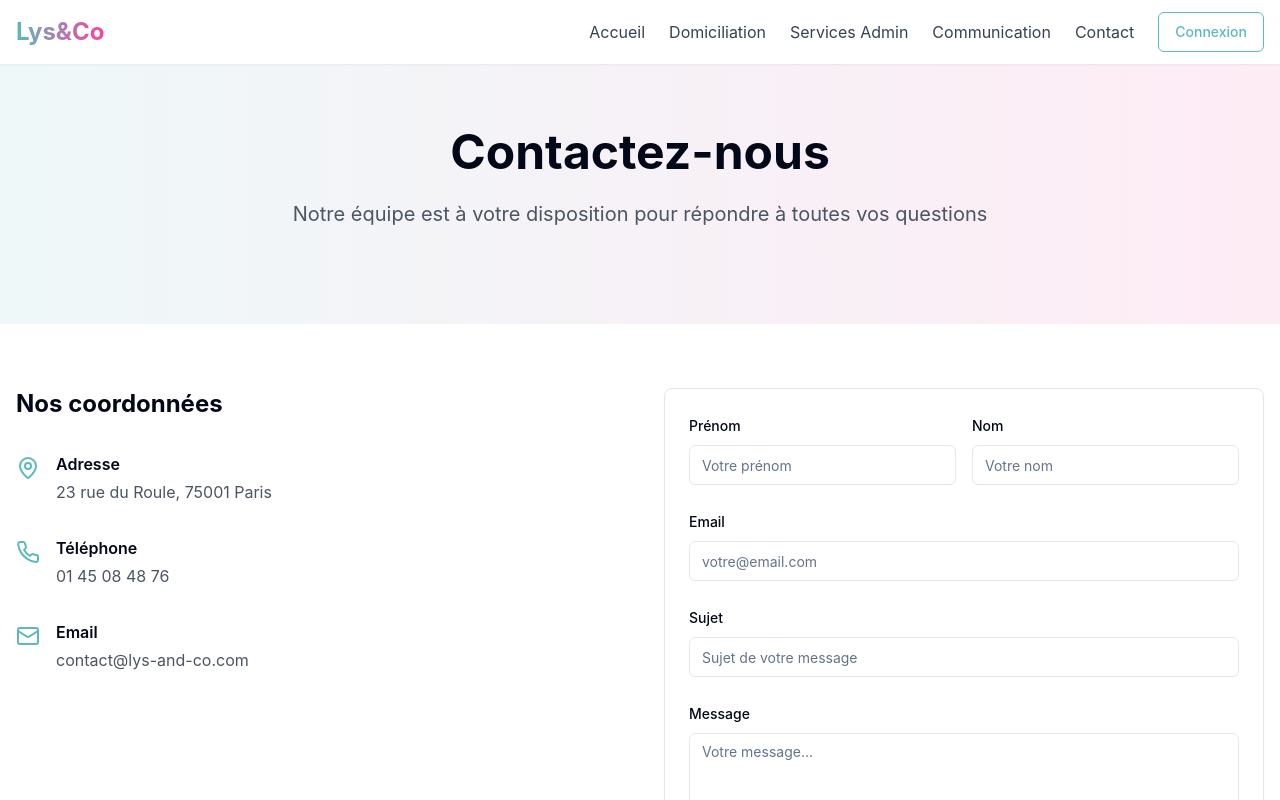
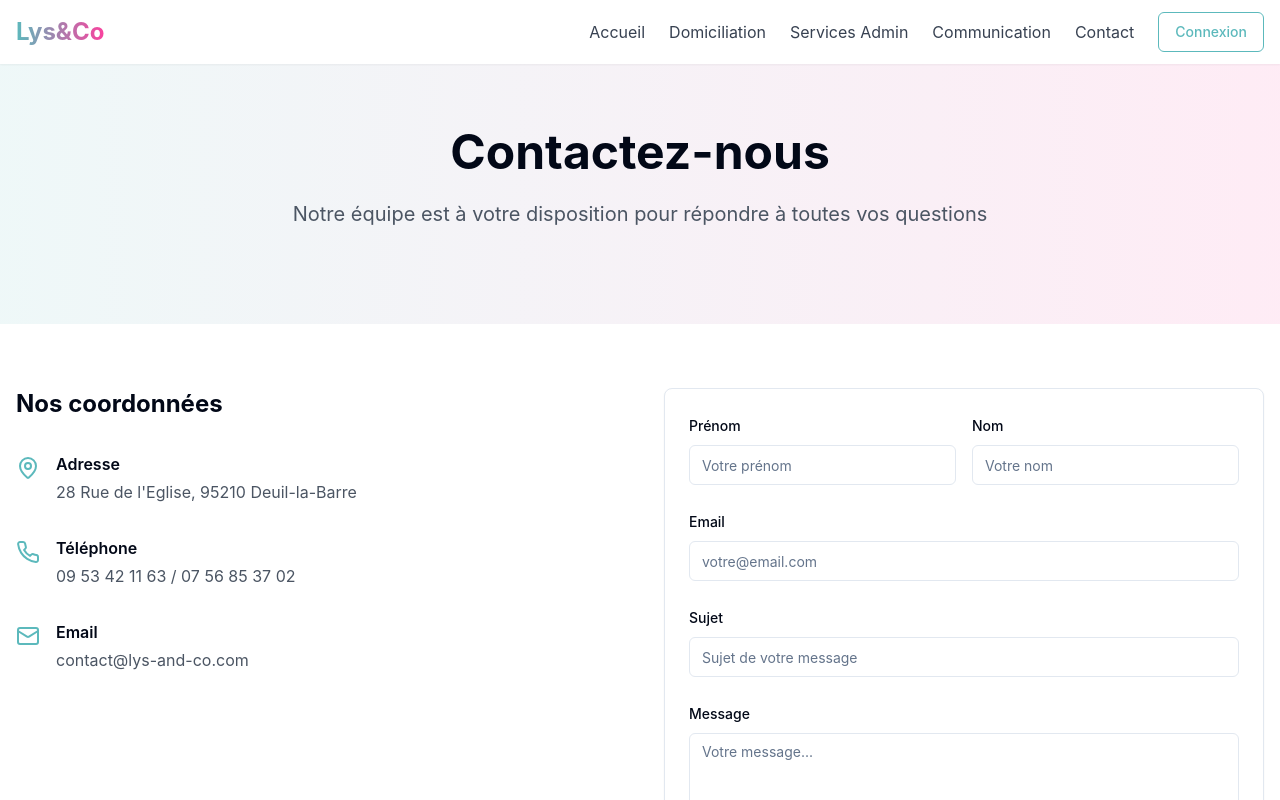
Before and after one commit to Binta02/lys-co-mobile-hub, a React (Vite) app: page /contact in a window 1280 px wide. Shown: the top 800 px of the page. Built offline with nearby package versions, Linux system fonts and the light colour scheme.

Commit message:
contact infos

```diff
--- a/src/pages/Contact.tsx
+++ b/src/pages/Contact.tsx
@@ -43,7 +43,7 @@ const Contact = () => {
                   <MapPin className="w-6 h-6 text-lysco-turquoise mt-1" />
                   <div>
                     <h3 className="font-semibold mb-1">Adresse</h3>
-                    <p className="text-gray-600">23 rue du Roule, 75001 Paris</p>
+                    <p className="text-gray-600">28 Rue de l'Eglise, 95210 Deuil-la-Barre</p>
                   </div>
                 </div>
 
@@ -51,7 +51,7 @@ const Contact = () => {
                   <Phone className="w-6 h-6 text-lysco-turquoise mt-1" />
                   <div>
                     <h3 className="font-semibold mb-1">Téléphone</h3>
-                    <p className="text-gray-600">01 45 08 48 76</p>
+                    <p className="text-gray-600">09 53 42 11 63 / 07 56 85 37 02 </p>
                   </div>
                 </div>
 
```
